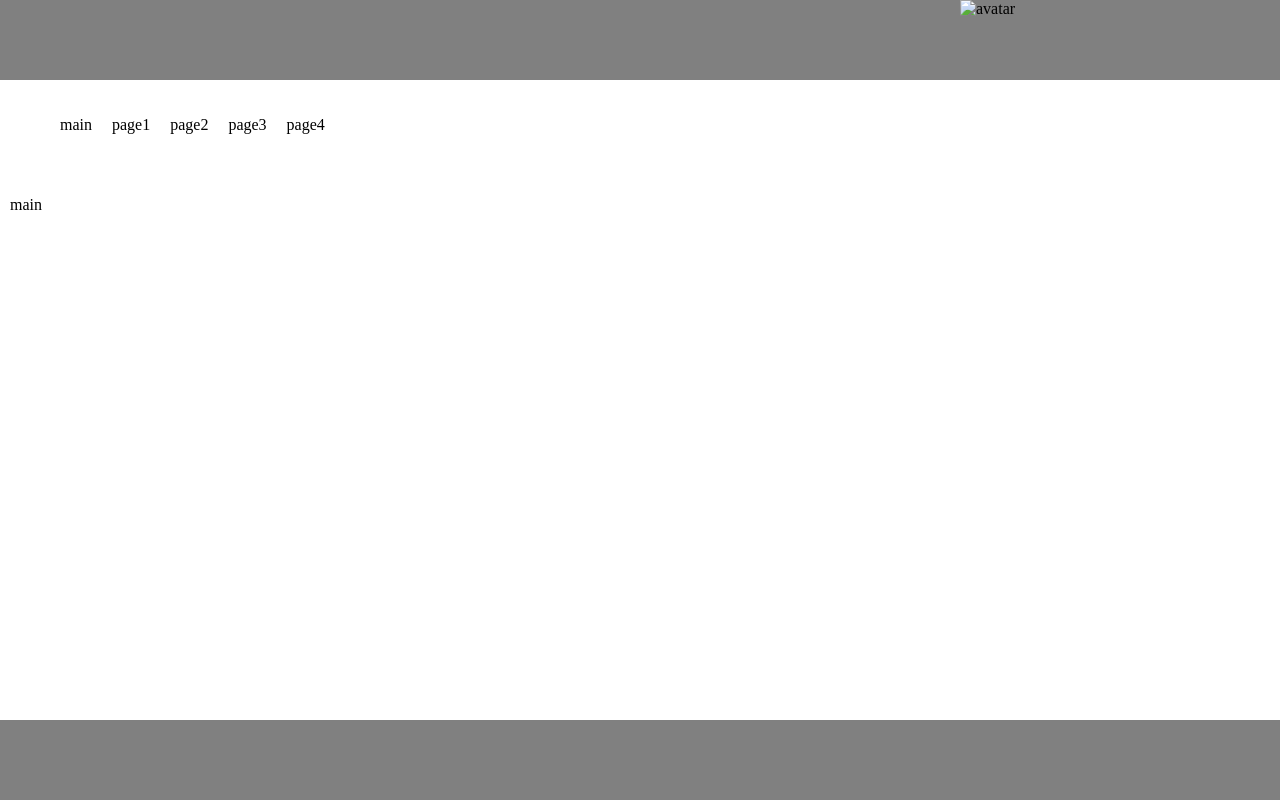
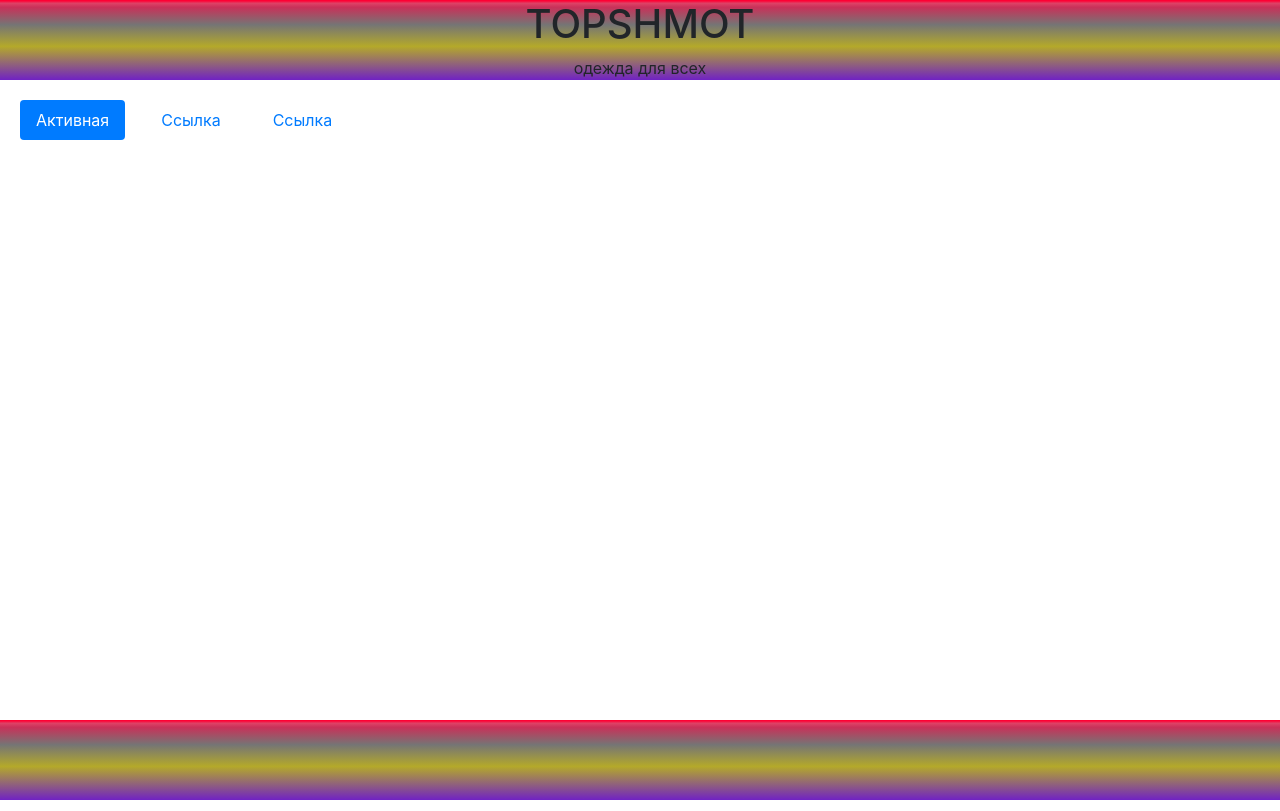
Before and after one commit to igorek1214579690/wb9, a website built with webpack: page src/index.html in a window 1280 px wide. Built offline with nearby package versions, Linux system fonts and the light colour scheme; no server answers.

Commit message:
app-start

```diff
--- a/src/components/main/main.js
+++ b/src/components/main/main.js
@@ -9,6 +9,7 @@ export const user = async () => {
     const userFirstName = document.getElementById('user-firstName')
     const userSecondName = document.getElementById('user-secondName')
     const avatar = document.getElementById('avatar')
+
     avatar.style.width = '50px'
     avatar.style.height = '50px'
     avatar.style.borderRadius = '50%'
--- a/src/components/page1/page1.scss
+++ b/src/components/page1/page1.scss
@@ -0,0 +1,8 @@
+header{
+    background: rgb(112,34,195);
+background: linear-gradient(0deg, rgba(112,34,195,1) 0%, rgba(180,169,42,1) 42%, rgba(117,117,117,1) 69%, rgba(201,49,89,1) 91%, rgba(223,66,102,1) 96%, rgba(255,0,51,1) 99%);
+}
+#carouselExampleControls{
+    display: flex;
+    align-items: center;
+}
--- a/src/index.html
+++ b/src/index.html
@@ -4,42 +4,43 @@
     <meta charset="UTF-8">
     <meta http-equiv="X-UA-Compatible" content="IE=edge">
     <meta name="viewport" content="width=device-width, initial-scale=1.0">
+    <link rel="stylesheet" href="https://cdn.jsdelivr.net/npm/bootstrap@4.6.1/dist/css/bootstrap.min.css" integrity="sha384-zCbKRCUGaJDkqS1kPbPd7TveP5iyJE0EjAuZQTgFLD2ylzuqKfdKlfG/eSrtxUkn" crossorigin="anonymous">
     <title>main</title>
 </head>
 <body>
     <div class="wrapper">
         <header>
-            <span id="user-firstName"></span>
-            <span id="user-secondName"></span>
-            <img id="avatar" alt="avatar">
+          <h1 >
+            TOPSHMOT
+        </h1>
+        <span>одежда для всех</span>
         </header>
         <div class="content">
             <nav>
-                <ul>
-                    <li>
-                        <a id="main">main</a>
+                <ul class="nav nav-pills">
+                    <li class="nav-item">
+                      <a class="nav-link active" id="main" >Активная</a>
                     </li>
-                    <li>
-                        <a id="page1">page1</a>
+                    <li class="nav-item">
+                      <a class="nav-link" id="page1">Ссылка</a>
                     </li>
-                    <li>
-                        <a id="page2">page2</a>
+                    <li class="nav-item">
+                      <a class="nav-link" id="page2">Ссылка</a>
                     </li>
-                    <li>
-                        <a id="page3">page3</a>
-                    </li>
-                    <li>
-                        <a id="page4">page4</a>
-                    </li>
-                </ul>
+
+                  </ul>
             </nav>
             <section>
-                <p>main</p>
+
+
+
             </section>
             <aside></aside>
         </div>
 
         <footer></footer>
     </div>
+<script src="https://cdn.jsdelivr.net/npm/jquery@3.5.1/dist/jquery.slim.min.js" integrity="sha384-DfXdz2htPH0lsSSs5nCTpuj/zy4C+OGpamoFVy38MVBnE+IbbVYUew+OrCXaRkfj" crossorigin="anonymous"></script>
+<script src="https://cdn.jsdelivr.net/npm/bootstrap@4.6.1/dist/js/bootstrap.bundle.min.js" integrity="sha384-fQybjgWLrvvRgtW6bFlB7jaZrFsaBXjsOMm/tB9LTS58ONXgqbR9W8oWht/amnpF" crossorigin="anonymous"></script>
 </body>
 </html>
--- a/src/style.scss
+++ b/src/style.scss
@@ -1,4 +1,10 @@
 @import './styles/styles.scss';
 
 .wrapper {
+
 }
+
+img{
+    width: 200px;
+    height: 400px;
+}
--- a/src/styles/colors.scss
+++ b/src/styles/colors.scss
@@ -1,3 +1,11 @@
-$red: red;
-$blue: blue;
-$gray: gray;
+$red: rgb(0, 0, 0);
+$blue: rgb(255, 255, 255);
+$gray: rgb(69, 80, 47);
+ header{
+    background: rgb(112,34,195);
+background: linear-gradient(0deg, rgba(112,34,195,1) 0%, rgba(180,169,42,1) 42%, rgba(117,117,117,1) 69%, rgba(201,49,89,1) 91%, rgba(223,66,102,1) 96%, rgba(255,0,51,1) 99%);
+ }
+ footer{
+    background: rgb(112,34,195);
+background: linear-gradient(0deg, rgba(112,34,195,1) 0%, rgba(180,169,42,1) 42%, rgba(117,117,117,1) 69%, rgba(201,49,89,1) 91%, rgba(223,66,102,1) 96%, rgba(255,0,51,1) 99%);
+ }
--- a/src/styles/header.scss
+++ b/src/styles/header.scss
@@ -1,9 +1,10 @@
 @import './colors.scss';
 
 header {
-    display: grid;
+    display: flexbox;
     grid-template-columns: 1fr 5fr 2fr;
     background-color: $gray;
+    text-align: center;
     .logo {
 
     }
--- a/webpack.config.js
+++ b/webpack.config.js
@@ -41,7 +41,7 @@ module.exports = {
           },
           {
             test: /\.(png|jpg|jpeg|gif|svg)$/,
-            use: [ 'file-loader' ]
+            type: 'asset'
           }
         ]
       },
```
Also changed, not shown: src/components/page1/page1.html (+44 -16 lines), src/components/page2/page2.html (+46 -16 lines), src/components/page3/page3.html (+20 -16 lines), src/assets/191cd749fb562e5a3d9b2b4f2efa8947.png (added), src/assets/arcteryx.jpg (added), src/assets/barberry.jpg (added), src/assets/barbery.webp (added), src/assets/carhart woman.jpg (added), src/assets/hello_kitty.jpg (added), src/assets/m_62026ac0bcdb2fd0cd3eb46a.jpg (added), src/assets/Без названия.jpg (added).
